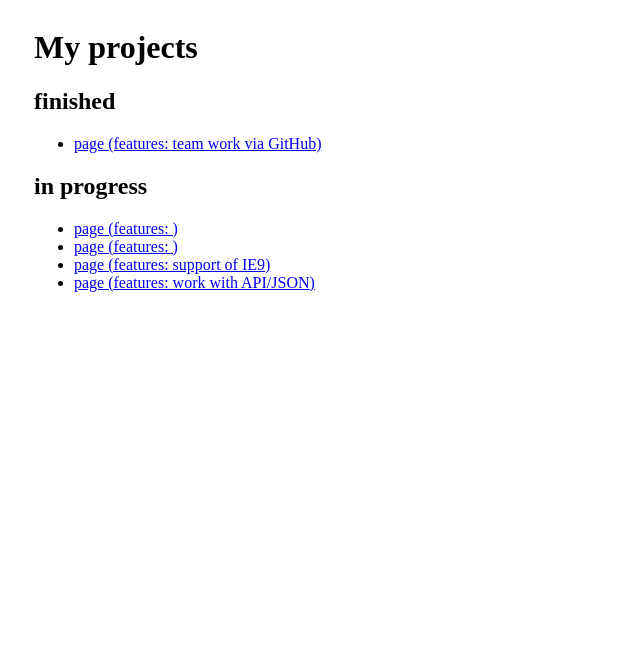
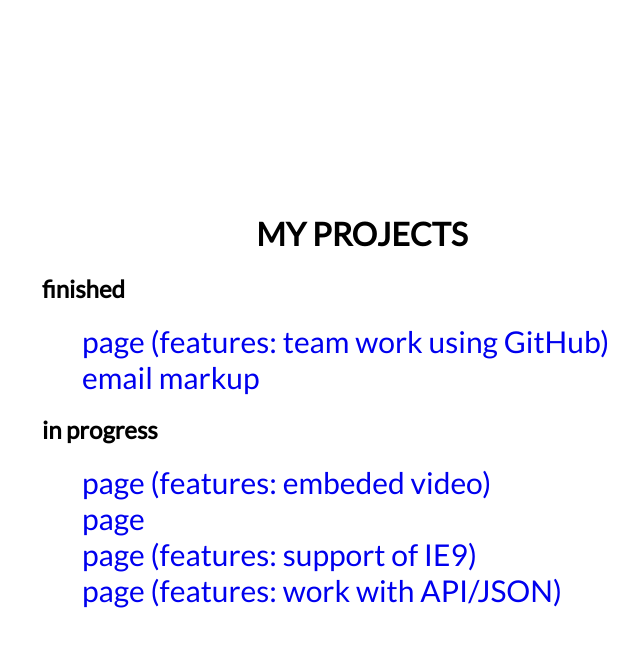
Before and after one commit to valKovbasiuk/valKovbasiuk.github.io, a website: page index.html in a window 1280 px wide. Shown: the whole page, without its empty margins (286-926 px from the left). Drawn offline with Linux system fonts and the light colour scheme; a web font is replaced by a local one.

Commit message:
add fonts

```diff
--- a/index.html
+++ b/index.html
@@ -5,6 +5,8 @@
     <meta charset="UTF-8">
     <meta name="viewport" content="width=device-width, initial-scale=1.0">
     <meta http-equiv="X-UA-Compatible" content="ie=edge">
+    <link href="https://fonts.googleapis.com/css?family=Lato:300,400|Neucha" rel="stylesheet">
+
     <link rel="stylesheet" href="./docs/css/main.css">
     <title>Document</title>
 </head>
@@ -21,14 +23,16 @@
         </h2>
         <ul>
             <li class="item"><a class="item__link" href="https://val.co.ua/markup_from_psd_03/">page (features: team
-                    work via GitHub)</a></li>
+                    work using GitHub)</a></li>
+            <li class="item"><a class="item__link" href="https://val.co.ua/email_template/">email markup</a></li>
         </ul>
         <h2 class="h2">
             in progress
         </h2>
         <ul>
-            <li class="item"><a class="item__link" href="https://val.co.ua/markup_from_psd_01/">page (features: )</a></li>
-            <li class="item"><a class="item__link" href="https://val.co.ua/markup_from_psd_02/">page (features: )</a></li>
+            <li class="item"><a class="item__link" href="https://val.co.ua/markup_from_psd_01/">page (features: embeded
+                    video)</a></li>
+            <li class="item"><a class="item__link" href="https://val.co.ua/markup_from_psd_02/">page</a></li>
             <li class="item"><a class="item__link" href="https://val.co.ua/markup_from_psd_04/">page (features: support
                     of IE9)</a></li>
             <li class="item"><a class="item__link" href="https://val.co.ua/markup_from_psd_05/">page (features: work
--- a/src/scss/main.scss
+++ b/src/scss/main.scss
@@ -1,9 +1,28 @@
+* {
+  font-family: "Lato", sans-serif;
+}
+
 body {
   display: flex;
+  height: 100vh;
+  width: 100vw;
+}
+
+.h1 {
+  text-align: center;
+  text-transform: uppercase;
 }
 
 .centered {
   min-width: 50vw;
-  width: 600px;
+  width: 500px;
   margin: auto;
 }
+
+.item {
+  font-size: 30px;
+  list-style-type: none;
+  &__link {
+    text-decoration: none;
+  }
+}
```
Also changed, not shown: docs/css/main.css.
